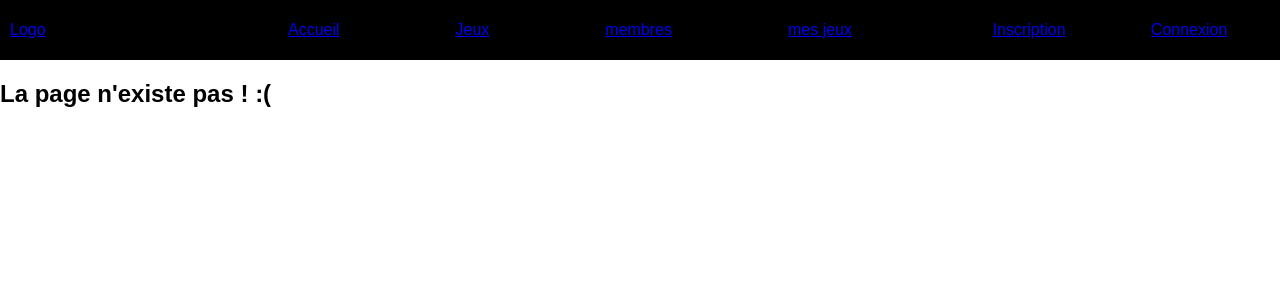
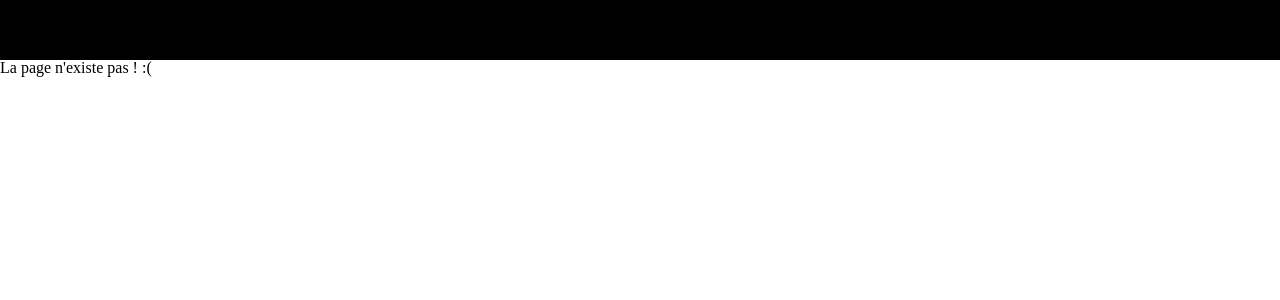
Before and after one commit to adamska27/techart, a React (Create React App) app: page /members in a window 1280 px wide. Shown: the top 300 px of the page. Built offline with nearby package versions, Linux system fonts and the light colour scheme.

Commit message:
(index.css): Add some css reset rules

```diff
--- a/src/index.css
+++ b/src/index.css
@@ -1,5 +1,48 @@
+html, body, div, span, applet, object, iframe,
+h1, h2, h3, h4, h5, h6, p, blockquote, pre,
+a, abbr, acronym, address, big, cite, code,
+del, dfn, em, img, ins, kbd, q, s, samp,
+small, strike, strong, sub, sup, tt, var,
+b, u, i, center,
+dl, dt, dd, ol, ul, li,
+fieldset, form, label, legend,
+table, caption, tbody, tfoot, thead, tr, th, td,
+article, aside, canvas, details, embed,
+figure, figcaption, footer, header, hgroup,
+menu, nav, output, ruby, section, summary,
+time, mark, audio, video {
+	margin: 0;
+	padding: 0;
+	border: 0;
+	font-size: 100%;
+	font: inherit;
+	vertical-align: baseline;
+}
+/* HTML5 display-role reset for older browsers */
+article, aside, details, figcaption, figure,
+footer, header, hgroup, menu, nav, section {
+	display: block;
+}
 body {
-  margin: 0;
-  padding: 0;
-  font-family: sans-serif;
+	line-height: 1;
 }
+ol, ul {
+	list-style: none;
+}
+blockquote, q {
+	quotes: none;
+}
+blockquote:before, blockquote:after,
+q:before, q:after {
+	content: '';
+	content: none;
+}
+table {
+	border-collapse: collapse;
+	border-spacing: 0;
+}
+
+a {
+  color: initial;
+  text-decoration: none;
+}
```
